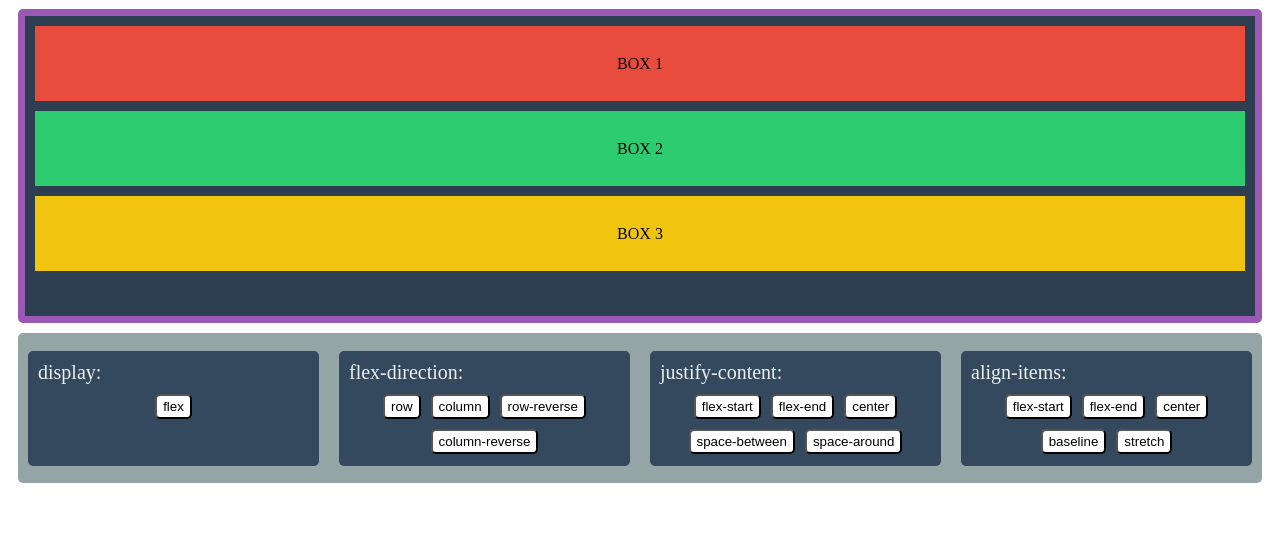
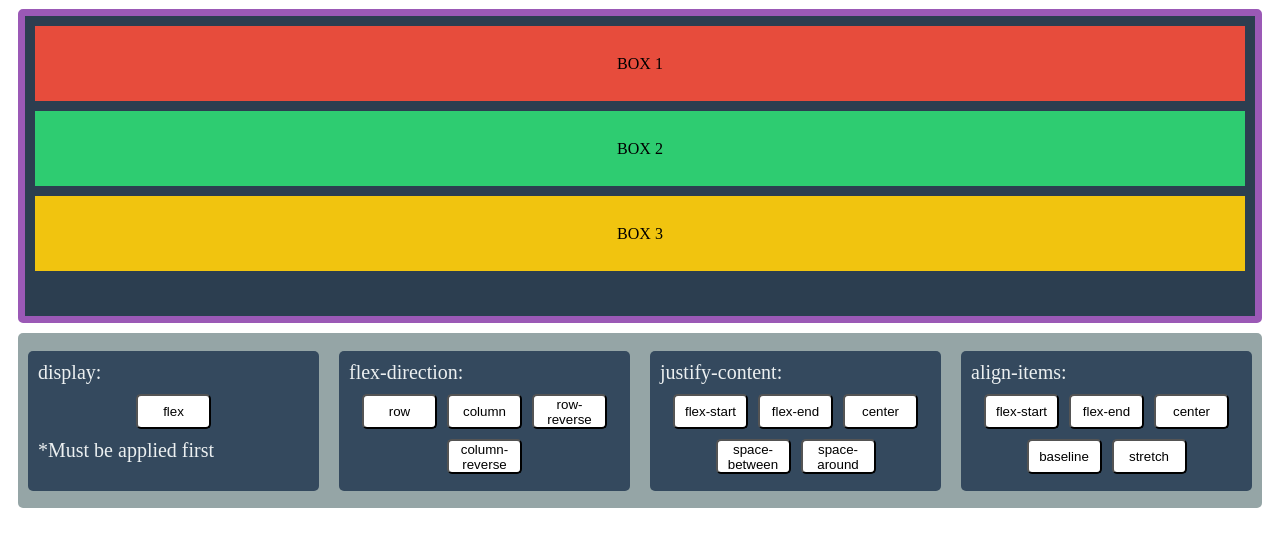
Before and after one commit to natesMI/flexbox_playground, a plain HTML site: page index.html in a window 1280 px wide. Shown: the part 83-630 px from the top of the page. Drawn offline with nearby package versions, Linux system fonts and the light colour scheme.

Commit message:
changes button styling for selectors

```diff
--- a/styles.css
+++ b/styles.css
@@ -49,7 +49,7 @@
   display: flex;
   flex-direction: row;
   flex: 1;
-  height: 150px;
+  height: 175px;
   margin: 10px;
   border-radius: 5px;
   background-color: #95a5a6;
@@ -66,9 +66,10 @@
   flex-direction: row;
   justify-content: center;
   align-items: center;
-  height: 95px;
+  height: 120px;
   flex-basis: 150px;
   flex-grow: 1;
+  flex-shrink: 1;
   margin: 10px;
   padding: 10px;
 }
@@ -83,10 +84,11 @@
 }
 
 .prop-button {
-  height: 25px;
+  height: 35px;
   margin: 5px;
   border-radius: 5px;
   background-color: white;
+  flex-basis: 75px;
 }
 
 .bottom-bar {
```
Also changed, not shown: index.html (+1 -0 lines).
